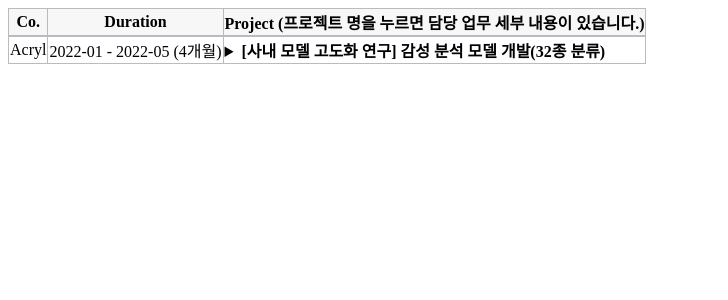
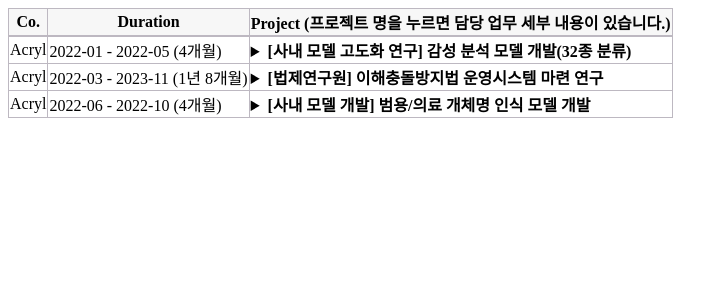
Before and after one commit to finddme/finddme.github.io, a Jekyll site: the page built from _posts/2022-01-01-Project.md, in a window 1280 px wide. Shown: the top 300 px of the page, without its empty margins (0-728 px from the left). Built offline with Jekyll 4.4.1, drawn with Linux system fonts in a browser that asks for light colours; some of the changed text lies outside the part shown.

Commit message:
Update 2022-01-01-Project.md

```diff
--- a/_posts/2022-01-01-Project.md
+++ b/_posts/2022-01-01-Project.md
@@ -50,6 +50,46 @@ tag: NLP
             </details>
           </td>
        </tr>
+       <tr>
+         <td class="line">Acryl</td>
+         <td class="line">2022-03 - 2023-11 (1년 8개월)</td>
+         <td class="line">
+           <details>
+           <summary><span class="glyphicon glyphicon-menu-right"></span>
+            <span class="glyphicon glyphicon-option-horizontal" style="display:none"></span><strong>[법제연구원] 이해충돌방지법 운영시스템 마련 연구</strong></summary>
+              <li>담당 업무: </li>
+                  1) 자연어처리 분류 모델 기반 관련 법률 추천 서비스 개발 플로우 제안<br>
+              <br>
+              <li>사용 기술: </li>
+                  1) NLP-classifiacation model 관련 지식<br>
+              <br>
+              <li>수행 업무 요약:</li>
+                  법제 연구원에서 진행하는 법률 관련 운영 시스템 구축에 적용 가능한 자연어처리 기술들을 제시하고 구체적인 구현 방안을 제안하였습니다.<br>
+            </details>
+          </td>
+       </tr>
+       <tr>
+         <td class="line">Acryl</td>
+         <td class="line">2022-06 - 2022-10 (4개월)</td>
+         <td class="line">
+           <details>
+           <summary><span class="glyphicon glyphicon-menu-right"></span>
+            <span class="glyphicon glyphicon-option-horizontal" style="display:none"></span><strong>[사내 모델 개발] 범용/의료 개체명 인식 모델 개발</strong></summary>
+              <li>담당 업무: </li>
+                  1) 범용/의료 개체명 인식 모델 개발<br>
+              <br>
+              <li>사용 기술: </li>
+                  1) NLP-classifiacation model 개발 기술<br>
+              <br>
+              <li>개발 언어: python (framework: pytorch)</li>
+              <br>
+              <li>수행 업무 요약:</li>
+                  인공지능 기반 헬스케어 플랫폼 회사인 (주)아크릴에서 다양한 사업에 활용할 bio NER 모델과 여러 정부 과제에서 사용할 범용 42종 개체명 인식 모델과 개발하였습니다. 의료 개체명 인식 모델의 경우 f1-score 83, 범용 개체명 인식 모델의 경우 f1-score 94로 고도화 종료 후 각종 사업에 활용되었습니다.<br>
+              <br>
+              <li>개발물 산출 기여도: 100%</li>
+            </details>
+          </td>
+       </tr>
    </table>
  </body>
 </html>
```
